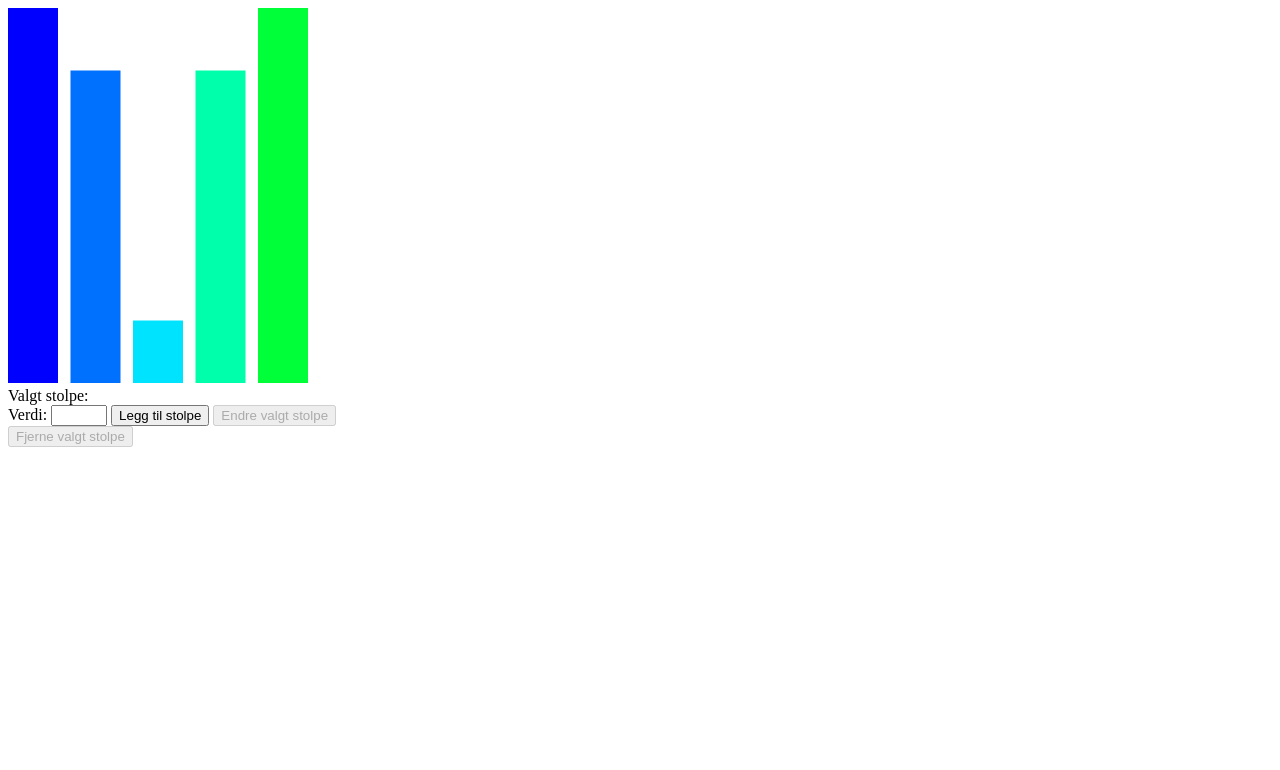
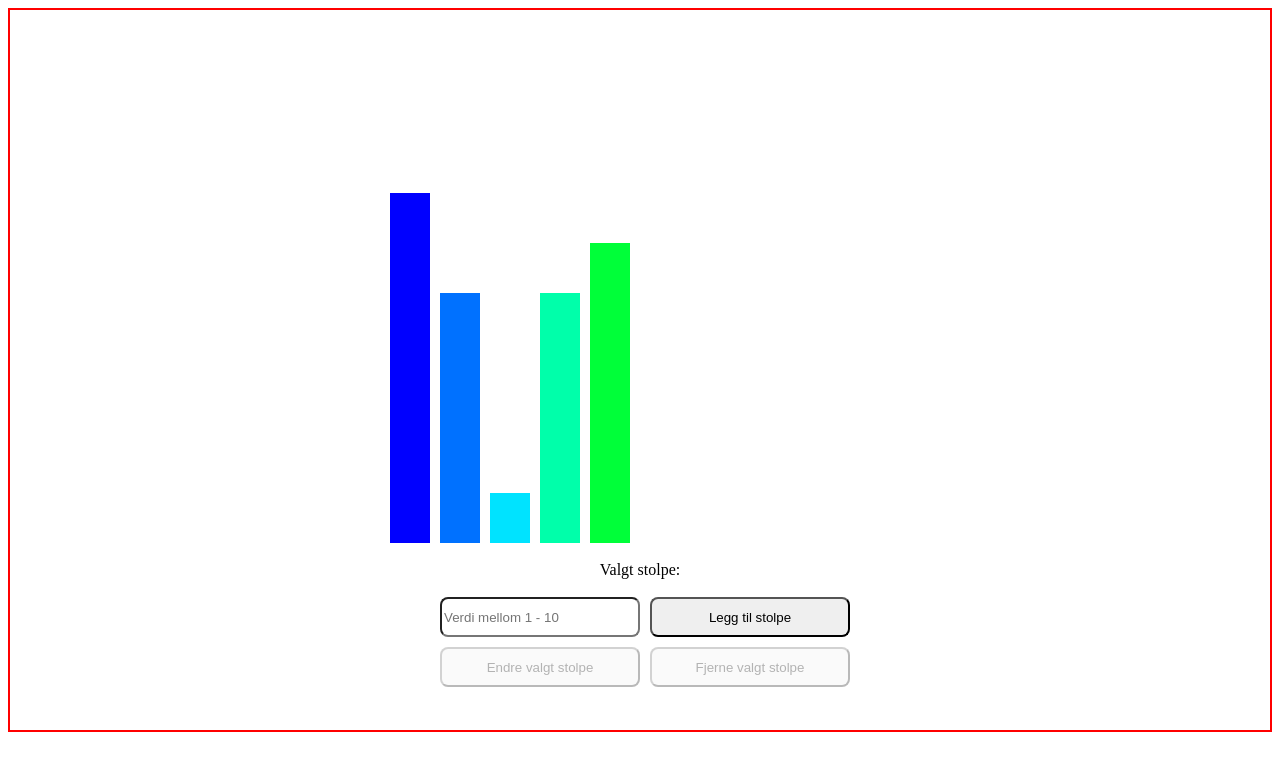
Before and after one commit to andeypandey/team-4-uke-6--toppgave-, a plain HTML site: page index.html in a window 1280 px wide. Drawn offline with Linux system fonts and the light colour scheme.

Commit message:
ferdig versjon
ferdig med alt

```diff
--- a/controller.js
+++ b/controller.js
@@ -7,7 +7,7 @@ function addBar() {
   errorText = "";
   inputValue >= 1 && inputValue <= 10
     ? numbers.push(inputValue)
-    : (errorText = "Input kan ikke være mindre enn 1 eller høyere enn 10");
+    : (errorText = `<h3 style="color: red;">Input kan ikke være mindre enn 1 eller høyere enn 10</h3>`);
   inputValue = null;
   show();
 }
@@ -20,8 +20,9 @@ function removeBar() {
 
 function editBar() {
   if (inputValue >= 1 && inputValue <= 10) {
-    numbers.splice(chosenBar - 1, 1);
-    numbers.splice(chosenBar - 1, 0, inputValue);
+    // Kan også brukes
+    // numbers.splice(chosenBar - 1, 1, inputValue);
+    numbers[chosenBar - 1] = inputValue; //mye enklere måte å endre noe i et array.
     chosenBar = "";
     inputValue = null;
   }
--- a/index.html
+++ b/index.html
@@ -9,6 +9,39 @@
       * {
         user-select: none;
       }
+
+      .wrapper {
+        width: 100%;
+        height: 90vh;
+        display: flex;
+        flex-direction: column;
+        justify-content: center;
+        align-items: center;
+        border: 2px solid red;
+      }
+
+      button {
+        width: 200px;
+        height: 40px;
+        margin: 0 0 10px 10px;
+        border-radius: 0.5rem;
+      }
+
+      #content {
+        display: flex;
+        justify-content: center;
+        align-items: center;
+      }
+      .container {
+        display: flex;
+        flex-direction: column;
+      }
+
+      input {
+        width: 192px;
+        margin-bottom: 10px;
+        border-radius: 0.5rem;
+      }
     </style>
   </head>
   <body>
--- a/view.js
+++ b/view.js
@@ -10,18 +10,25 @@ function show() {
     svgInnerHtml += createBar(numbers[i], i + 1);
   }
   contentDiv.innerHTML = `
-           <svg id="chart" width="500" viewBox="0 0 80 60">
+          <div class="wrapper">
+            ${errorText}
+           <svg id="chart" width="500" viewBox="0 0 100 100">
                ${svgInnerHtml}
            </svg><br/>
-           Valgt stolpe: <i>${chosenBar || ""}</i>
+           <div>Valgt stolpe: <i>${chosenBar || ""}</i></div>
            <br />
-           Verdi:
-           <input type="number" min="1" max="10" oninput="inputValue = parseInt(this.value)"/>
-           <button onclick="addBar()">Legg til stolpe</button>
-           <button ${disabledBtn} onclick="editBar()">Endre valgt stolpe</button><br />
-           <button onclick="removeBar()" ${disabledBtn}>Fjerne valgt stolpe</button>
-           ${errorText}
-           `;
+           <div class="container">
+            <div style="display: flex; justify-content: right;">
+              <input placeholder="Verdi mellom 1 - 10" type="number" min="1" max="10" oninput="inputValue = parseInt(this.value)"/>
+              <button onclick="addBar()">Legg til stolpe</button>
+            </div>
+            <div style="display: flex; justify-content: right;">
+              <button ${disabledBtn} onclick="editBar()">Endre valgt stolpe</button><br />
+              <button onclick="removeBar()" ${disabledBtn}>Fjerne valgt stolpe</button>
+            </div>
+           </div>
+          </div>
+          `;
 }
 
 function createBar(number, barNo) {
@@ -29,7 +36,7 @@ function createBar(number, barNo) {
   const spacing = 2;
   let x = (barNo - 1) * (width + spacing);
   let height = number * 10;
-  let y = 60 - height;
+  let y = 100 - height;
   let color = calcColor(1, 10, barNo);
   let setStroke = chosenBar == barNo ? "stroke='black'" : "";
   return `<rect onclick="selectBar(${barNo})" ${setStroke} width="${width}" height="${height}"
```
